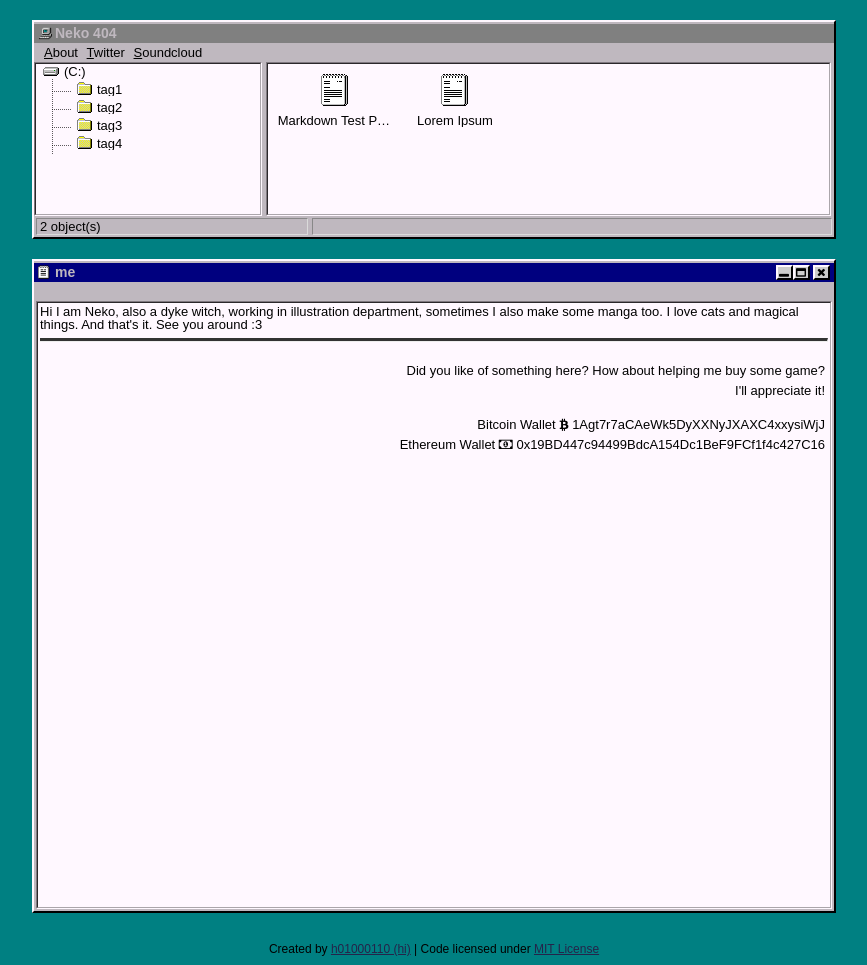
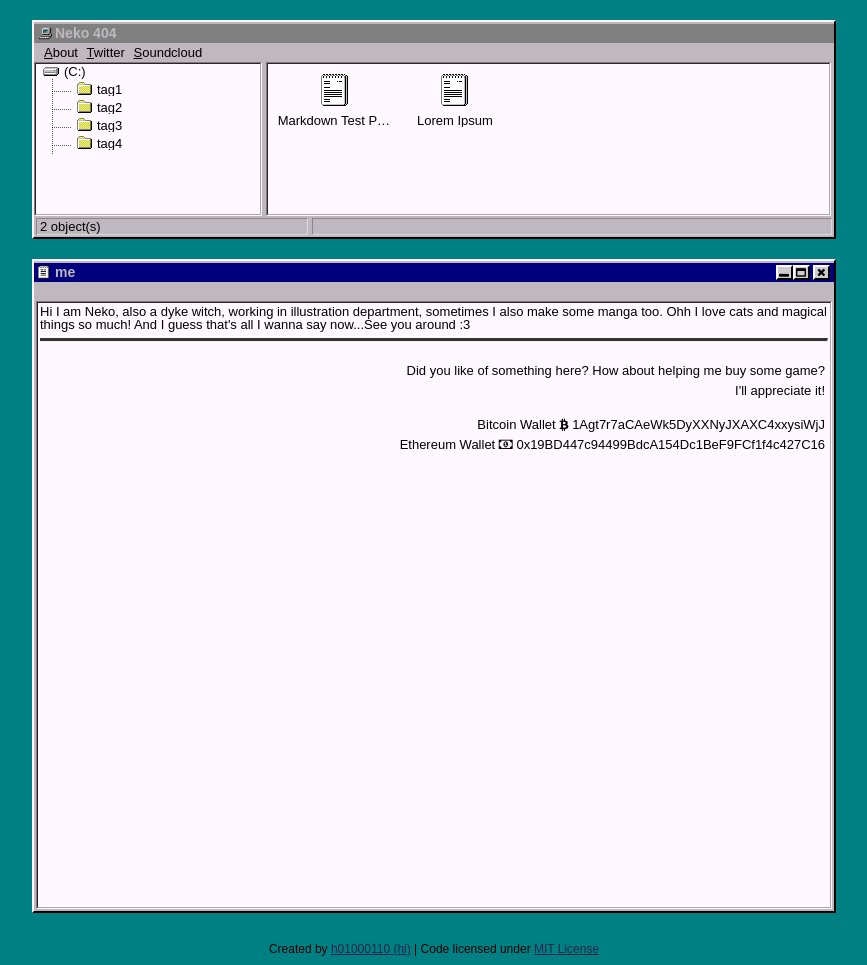
Before and after one commit to xtinghost/xtinghost.github.io, a Jekyll site: the page built from me/index.md, in a window 1280 px wide. Shown: the whole page, without its empty margins (206-1073 px from the left). Built offline with Jekyll 4.4.1, drawn with Linux system fonts in a browser that asks for light colours.

Commit message:
Update me.html

```diff
--- a/_layouts/me.html
+++ b/_layouts/me.html
@@ -2,4 +2,8 @@
 layout: default
 ---
 
-Hi I am Neko, also a dyke witch, working in illustration department, sometimes I also make some manga too. I love cats and magical things. And that's it. See you around :3
+Hi I am Neko, also a dyke witch, working in illustration department, sometimes I also make some manga too.
+
+Ohh I love cats and magical things so much!
+
+And I guess that's all I wanna say now...See you around :3
```
